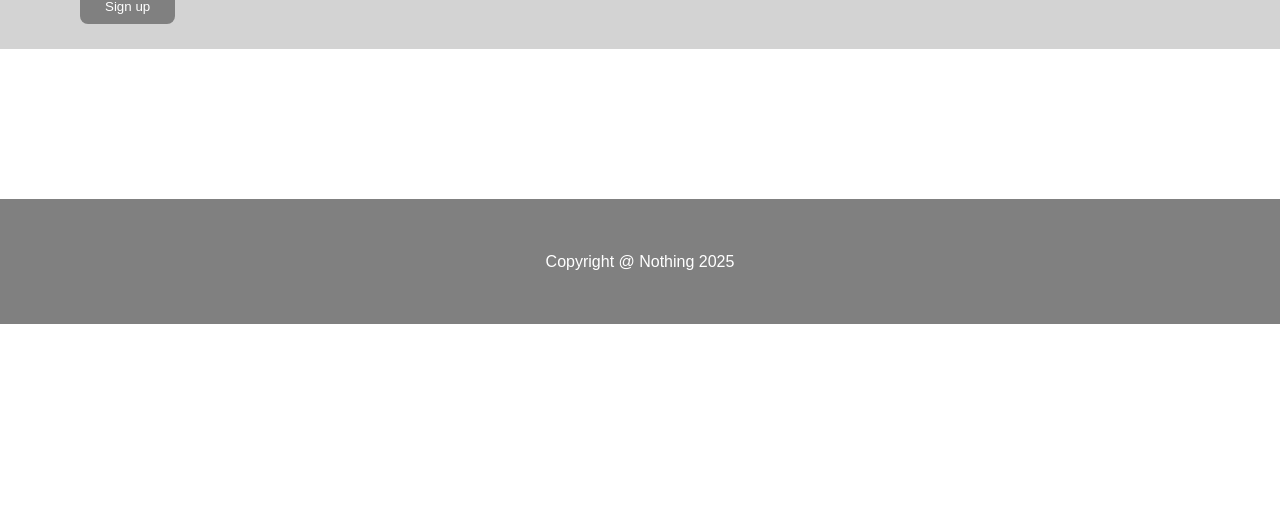
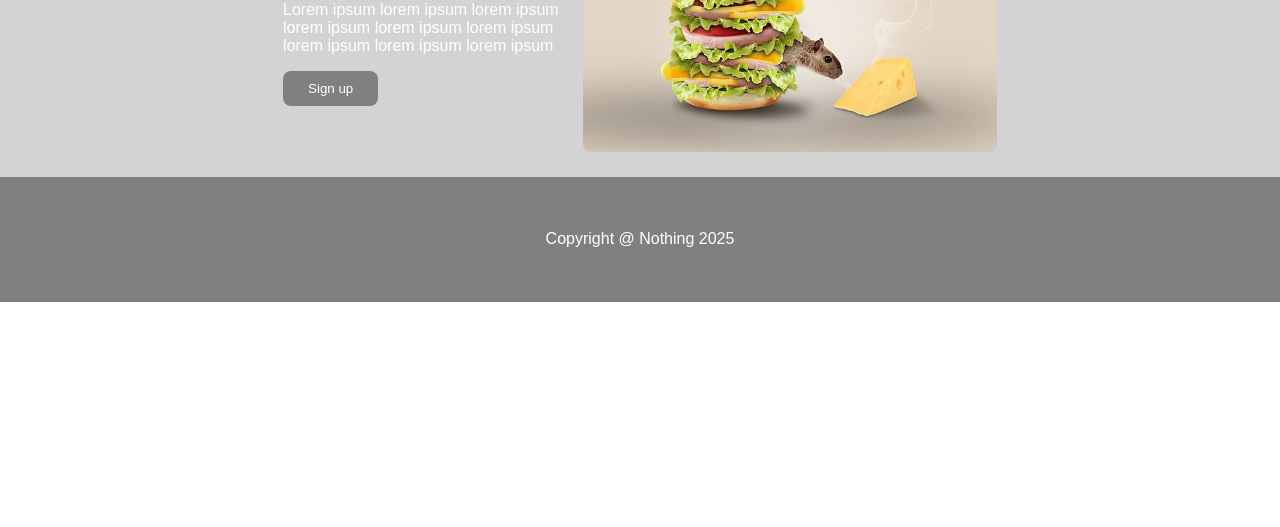
Before and after one commit to QueueAnd/odin-foundations-landing-page, a plain HTML site: page index.html in a window 1280 px wide. Shown: the part 273-800 px from the top of the page. Drawn offline with Linux system fonts and the light colour scheme.

Commit message:
Create title div

```diff
--- a/index.html
+++ b/index.html
@@ -22,12 +22,12 @@
                     <p>Lorem ipsum lorem ipsum lorem ipsum lorem ipsum lorem ipsum lorem ipsum lorem ipsum lorem ipsum lorem ipsum</p>
                     <button>Sign up</button>
                 </div>
-                <img href="images/640px-Burger,_mouse,_and_cheese.jpg">
+                <img class="title-img" src="images/640px-Burger,_mouse,_and_cheese.jpg">
             </div>
 
+            <!-- <div class="section"></div>
             <div class="section"></div>
-            <div class="section"></div>
-            <div class="section"></div>
+            <div class="section"></div> -->
             <div class="footer">Copyright @ Nothing 2025</div>
         </main>
     </body>
--- a/styles.css
+++ b/styles.css
@@ -9,7 +9,6 @@ main {
     width: 100vw;
     display: flex;
     flex-direction: column;
-    justify-content: space-between;
 }
 
 .header, .footer {
@@ -19,6 +18,7 @@ main {
     background-color: gray;
     color: white;
     align-items: center;
+    flex: none;
 }
 
 .header {
@@ -28,13 +28,23 @@ main {
 .section {
     display: flex;
     padding: 25px 80px;
+    align-items: center;
     flex: 1;
 }
 
 .title {
     background-color: lightgray;
+    justify-content: center;
 }
 
+.title-container {
+    max-width: 300px;
+}
+
+.title-img {
+    max-height: 250px;
+    border-radius: 8px;
+}
 
 .footer {
     justify-content: center;
```
